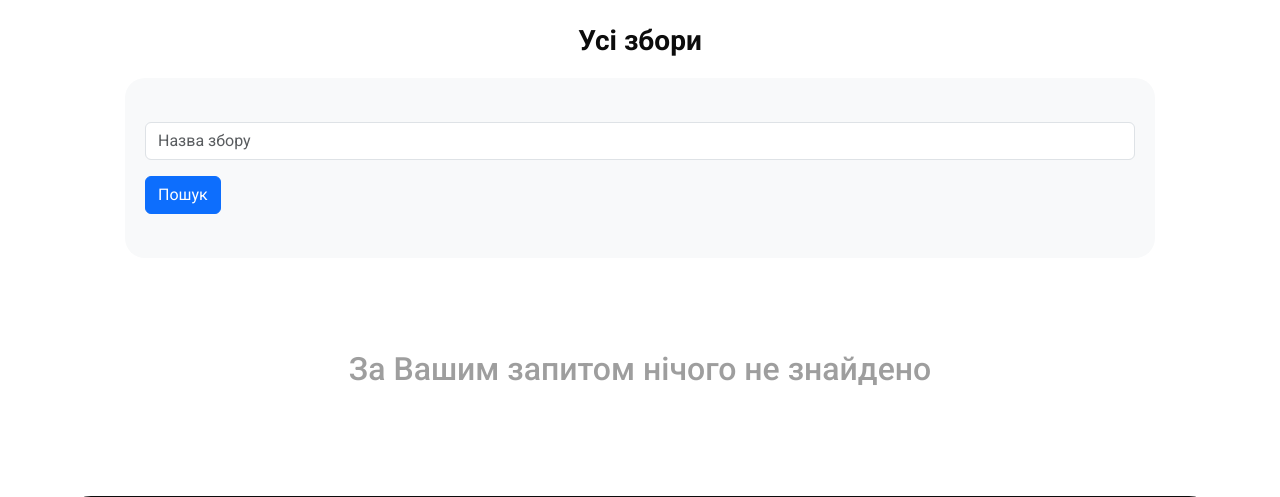
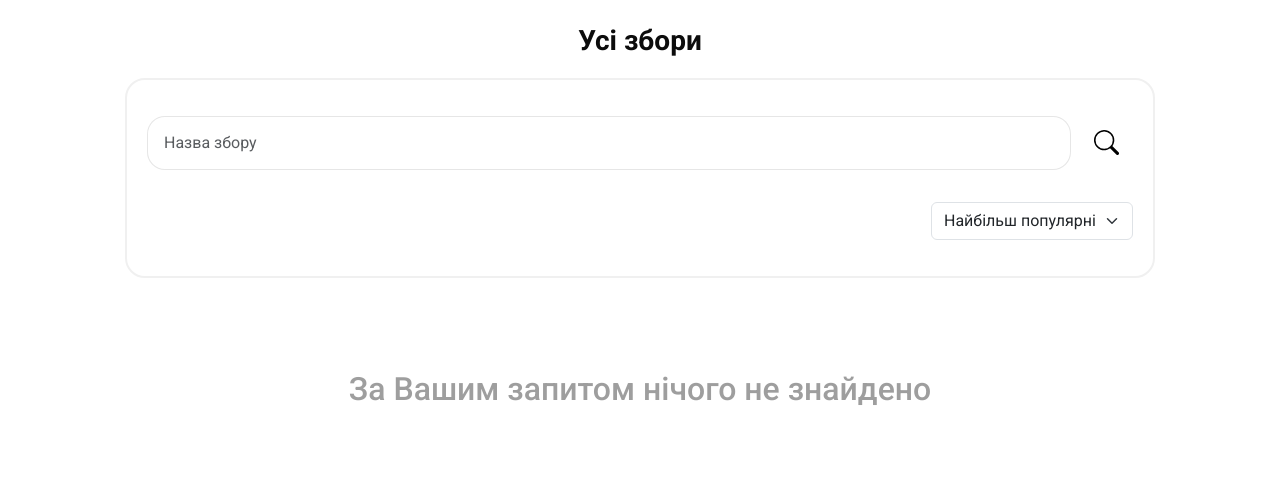
Before and after one commit to YehorBelyi/charity-platform, a Django app: page /fundraisers/announcements in a window 1280 px wide. Shown: the part 129-626 px from the top of the page. Run offline with Django 5.2, Linux system fonts and the light colour scheme; data that the repository does not hold is empty; some libraries are stand-ins or nearby versions.

Commit message:
feat: Add ordering to announcements list

```diff
--- a/fundraisers/forms.py
+++ b/fundraisers/forms.py
@@ -1,7 +1,7 @@
 """Forms for the fundraisers app"""
 
 from crispy_forms.helper import FormHelper
-from crispy_forms.layout import Field, Submit, Layout
+from crispy_forms.layout import Field, Submit, Layout, Div, HTML
 from django import forms
 from units.models import Unit
 from .models import FundraisingAnnouncement
@@ -49,15 +49,37 @@ class SearchForm(forms.Form):
 
     #: Search query.
     search = forms.CharField(max_length=300, required=False, label="")
+    #: Select field for ordering fundraising announcements.
+    ordering = forms.ChoiceField(choices=[
+        ("popular", "Найбільш популярні"), ("newest", "Найновіші"), ("biggest", "Найбільші")
+    ], required=False, label="")
 
     def __init__(self, *args, **kwargs):
         """Configure the FormHelper for crispy-forms."""
         super().__init__(*args, **kwargs)
         self.helper = FormHelper()
         self.helper.form_method = "get"
-        self.helper.form_class = "my-4 w-100"
+        self.helper.form_class = "w-100"
 
         self.helper.layout = Layout(
-            Field("search", placeholder="Назва збору"),
-            Submit("", "Пошук")
+            Div(
+                Div(
+                    Field("search", placeholder="Назва збору", css_class="search-input", wrapper_class="mt-3"),
+                    css_class="flex-grow-1",
+                ),
+
+                HTML("""
+                    <button type="submit" class="search-button">
+                        <svg xmlns="http://www.w3.org/2000/svg" width="25" height="25" fill="currentColor" class="bi bi-search" viewBox="0 0 16 16">
+                          <path d="M11.742 10.344a6.5 6.5 0 1 0-1.397 1.398h-.001q.044.06.098.115l3.85 3.85a1 1 0 0 0 1.415-1.414l-3.85-3.85a1 1 0 0 0-.115-.1zM12 6.5a5.5 5.5 0 1 1-11 0 5.5 5.5 0 0 1 11 0"/>
+                        </svg>
+                    </button>
+                    """),
+                css_class="d-flex gap-2"
+            ),
+
+            Div(
+            Field("ordering", wrapper_class="mt-3", onchange="this.form.submit()", css_class="ordering-select"),
+                css_class="ordering-select-container",
+            )
         )
--- a/fundraisers/views.py
+++ b/fundraisers/views.py
@@ -1,12 +1,13 @@
 """Django views for fundraisers app"""
-
+import datetime
 from django.contrib import messages
 from django.contrib.auth.decorators import login_required
 from django.contrib.auth.mixins import LoginRequiredMixin
+from django.db.models import Sum, Q
 from django.http import HttpResponse
 from django.shortcuts import render, get_object_or_404, redirect
+from django.utils import timezone
 from django.views.generic import CreateView, ListView
-
 from reports.models import Report
 from .forms import AddUpdateFundraisingAnnouncementForm, SearchForm
 from .models import FundraisingAnnouncement
@@ -64,15 +65,39 @@ class AnnouncementsView(ListView):
     ordering = "-date"
 
     def get_context_data(self, **kwargs):
-        """Add SearchForm to the context."""
+        """Add SearchForm and query_params to the context."""
         context = super().get_context_data(**kwargs)
         context["form"] = SearchForm(self.request.GET)
+
+        query_params = self.request.GET.copy()
+        query_params.pop("page", None)
+        context["query_params"] = query_params.urlencode()
+
         return context
 
     def get_queryset(self):
-        """Filter queryset by user search request."""
-        queryset = super().get_queryset()
-        return queryset.filter(title__icontains=self.request.GET.get("search") or "")
+        """Filter and sort queryset by user search request."""
+
+        search = self.request.GET.get("search") or ""
+        queryset = super().get_queryset().filter(title__icontains=search)
+        ordering = self.request.GET.get("ordering")
+
+        if ordering == "newest":
+            queryset = queryset.order_by("-date")
+        elif ordering == "biggest":
+            queryset = queryset.order_by("-target_sum")
+        else:
+            # Calculate the total amount of donations for each announcement over the last few days
+            queryset = queryset.annotate(
+                recent_payments_sum=Sum(
+                    "payments__amount",
+                    filter=Q(payments__date__gt=timezone.now().date() - datetime.timedelta(days=2))
+                )
+            )
+
+            queryset = queryset.order_by("-recent_payments_sum")
+
+        return queryset
 
 
 class UserAnnouncementsPartialView(LoginRequiredMixin, ListView):
--- a/pages/static/css/style.css
+++ b/pages/static/css/style.css
@@ -420,9 +420,45 @@ body {
 }
 
 .search-form-wrapper {
-    background: #f8f9fa;
     padding: 20px;
+    border: 2px solid #F0F0F0;
     border-radius: 20px;
+}
+
+.search-input {
+    width: 100%;
+    max-height: 54px;
+    padding: 14px 16px;
+    border: 1px solid rgba(12, 12, 12, 0.1);
+    border-radius: 18px;
+    color: #0c0c0c;
+}
+
+.search-button {
+    align-self: center;
+    min-height: 54px;
+    width: 54px;
+    border-radius: 18px;
+    background-color: white;
+    border: 0;
+    cursor: pointer;
+}
+
+.search-button:hover {
+    background-color: #F0F0F0;
+}
+
+.search-button:active {
+    transform: scale(0.98);
+}
+
+.ordering-select-container {
+    display: flex;
+    justify-content: end;
+}
+
+.ordering-select {
+    cursor: pointer;
 }
 
 .empty-results {
```
Also changed, not shown: fundraisers/templates/fundraisers/announcements.html (+66 -17 lines).
